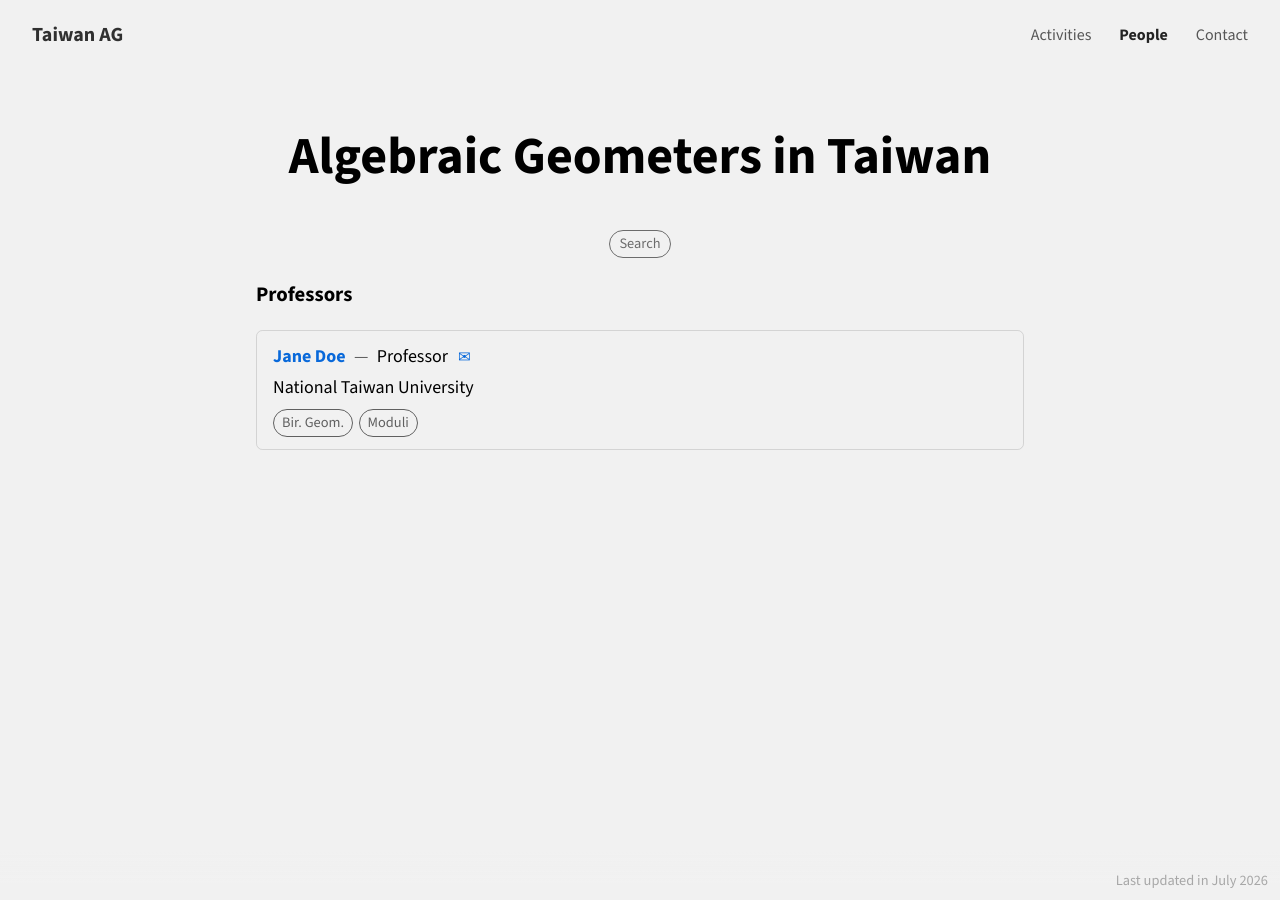
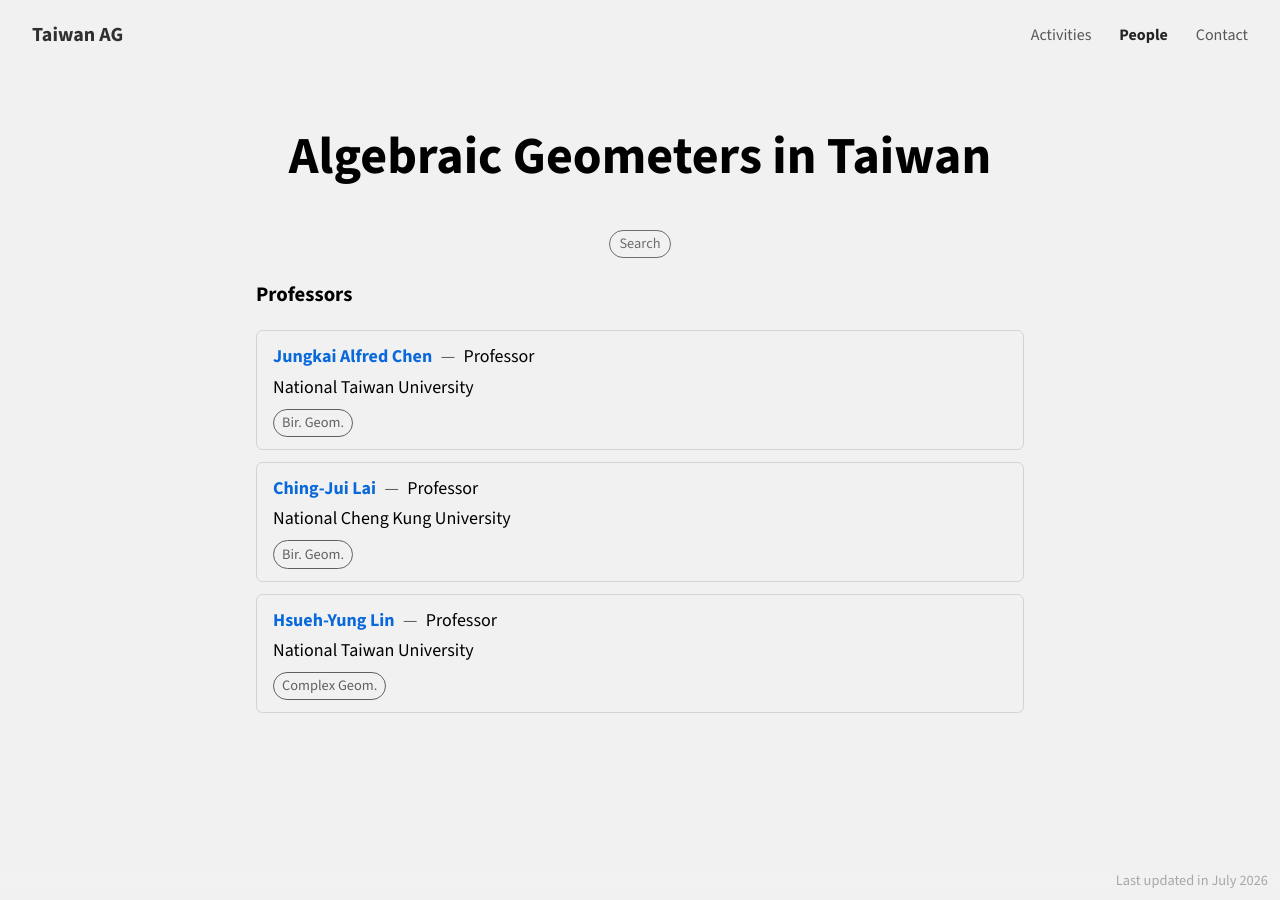
Before and after one commit to taiwan-ag/taiwan-ag.github.io, a Jekyll site: the page built from people.md, in a window 1280 px wide. Built offline with Jekyll 4.4.1, drawn with Linux system fonts in a browser that asks for light colours.

Commit message:
Add Laboratory of Birational Geometry faculty to People page
Co-Authored-By: Claude Sonnet 5 <noreply@anthropic.com>
Claude-Session: https://claude.ai/code/session_01Eon8xtEqo4VMYL9knp2LSv

```diff
--- a/_data/people.yml
+++ b/_data/people.yml
@@ -17,11 +17,23 @@
 # - email:                optional.
 
 algebraic_geometers:
-  # EXAMPLE - replace with real entries
-  - name: "Jane Doe"
-    surname: "Doe"
+  - name: "Jungkai Alfred Chen"
+    surname: "Chen"
     institution: "National Taiwan University"
     position: "Professor"
-    research_interests: ["birational-geometry", "moduli-spaces"]
-    url: "https://example.org/~janedoe"
-    email: "jane.doe@example.org"
+    research_interests: ["birational-geometry"]
+    url: "https://www.math.ntu.edu.tw/~jkchen/"
+
+  - name: "Ching-Jui Lai"
+    surname: "Lai"
+    institution: "National Cheng Kung University"
+    position: "Professor"
+    research_interests: ["birational-geometry"]
+    url: "https://sites.google.com/site/cjlai72"
+
+  - name: "Hsueh-Yung Lin"
+    surname: "Lin"
+    institution: "National Taiwan University"
+    position: "Professor"
+    research_interests: ["complex-geometry"]
+    url: "https://homepage.ntu.edu.tw/~hsuehyunglin/"
```
